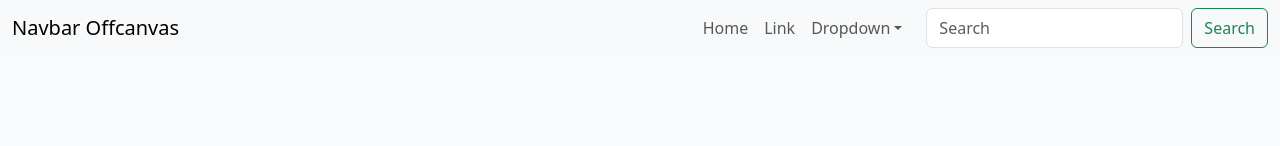
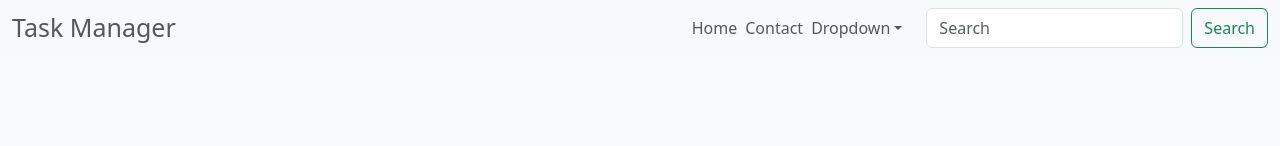
Before and after one commit to back-to-front/Task-Manager, a React (Vite) app in the folder frontend/: page / in a window 1280 px wide. Shown: the top 146 px of the page. Built offline with nearby package versions, Linux system fonts and the light colour scheme.

Commit message:
Adjusting the navbar to navigate to the proper pages

```diff
--- /dev/null
+++ b/frontend/src/components/Navbar/Navbar.css
@@ -0,0 +1,20 @@
+.navLink {
+  text-decoration: none;
+  padding-top: 8px;
+  color: rgba(0, 0, 0, 0.65);
+  transition: color 0.15s ease-in-out, background-color 0.15s ease-in-out,
+    border-color 0.15s ease-in-out;
+}
+
+.navLink:hover {
+  color: rgb(0, 0, 0);
+}
+
+.home {
+  margin-right: 0.5rem;
+}
+
+.navTitle {
+  font-size: 25px;
+  padding-top: 0;
+}
--- a/frontend/src/components/Navbar/Navbar.jsx
+++ b/frontend/src/components/Navbar/Navbar.jsx
@@ -1,3 +1,5 @@
+import { NavLink } from "react-router";
+import "./Navbar.css";
 import Button from "react-bootstrap/Button";
 import Container from "react-bootstrap/Container";
 import Form from "react-bootstrap/Form";
@@ -17,7 +19,9 @@ function OffcanvasExample() {
           className='bg-body-tertiary'
         >
           <Container fluid>
-            <Navbar.Brand href='#'>Navbar Offcanvas</Navbar.Brand>
+            <NavLink className='navLink navTitle' to='/'>
+              Task Manager
+            </NavLink>
             <Navbar.Toggle aria-controls={`offcanvasNavbar-expand-${expand}`} />
             <Navbar.Offcanvas
               id={`offcanvasNavbar-expand-${expand}`}
@@ -31,8 +35,12 @@ function OffcanvasExample() {
               </Offcanvas.Header>
               <Offcanvas.Body>
                 <Nav className='justify-content-end flex-grow-1 pe-3'>
-                  <Nav.Link href='#action1'>Home</Nav.Link>
-                  <Nav.Link href='#action2'>Link</Nav.Link>
+                  <NavLink className='navLink home' to='/'>
+                    Home
+                  </NavLink>
+                  <NavLink className='navLink' to='/contact'>
+                    Contact
+                  </NavLink>
                   <NavDropdown
                     title='Dropdown'
                     id={`offcanvasNavbarDropdown-expand-${expand}`}
```
